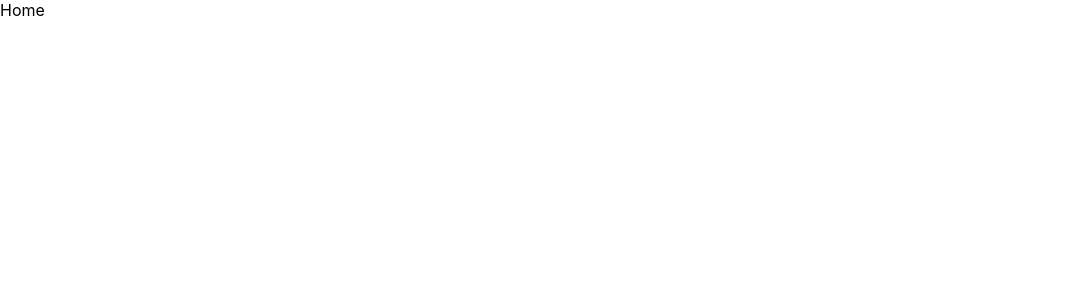
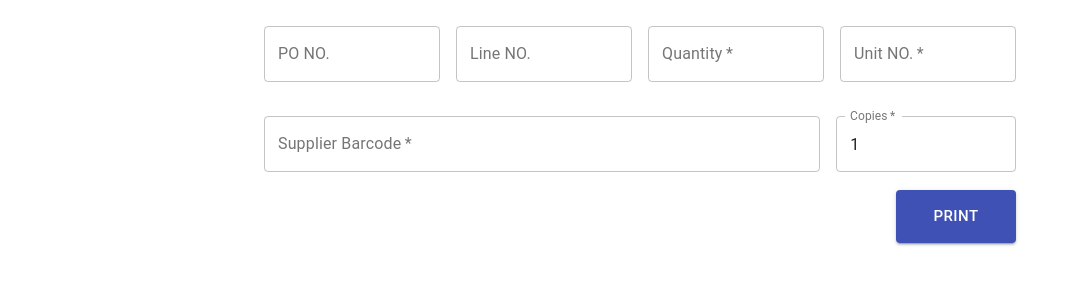
Before and after one commit to badbadgao/raw-label-print, a React (Create React App) app: page / in a window 1280 px wide. Shown: the top 300 px of the page, without its empty margins (0-1079 px from the left). Built offline with nearby package versions, Linux system fonts and the light colour scheme.

Commit message:
add front end

```diff
--- a/package.json
+++ b/package.json
@@ -3,8 +3,10 @@
   "version": "0.1.0",
   "private": true,
   "dependencies": {
+    "@material-ui/core": "^4.5.0",
     "react": "^16.10.2",
     "react-dom": "^16.10.2",
+    "react-router-dom": "^5.1.2",
     "react-scripts": "3.2.0"
   },
   "scripts": {
--- a/src/App.js
+++ b/src/App.js
@@ -1,5 +1,7 @@
 import React from 'react';
 import './App.css';
+import PrintPanel from './PrintPanel';
+
 import {
   BrowserRouter as Router,
   Route,
@@ -8,7 +10,6 @@ import {
 
 const Home = () => (
   <div>
-    Home
   </div>
 );
 
@@ -23,6 +24,7 @@ const User = () => (
 const App = () => {
   return (
     <Router>
+      <PrintPanel />
       <Route path="/" exact component={Home} />
       <Route path="/public/:name" component={Public} />
       <Route path="/login" component={User} />
--- /dev/null
+++ b/src/PrintPanel.js
@@ -0,0 +1,116 @@
+import React from 'react';
+import { useState } from 'react';
+import TextField from '@material-ui/core/TextField';
+import { makeStyles } from '@material-ui/core/styles';
+import Button from '@material-ui/core/Button';
+
+const useStyles = makeStyles(theme => ({
+  firstRowContainer: {
+    display: 'flex',
+    justifyContent: 'space-between',
+    width: '60%',
+    margin: '10px auto',
+  },
+  secondRowContainer: {
+    display: 'flex',
+    justifyContent: 'space-between',
+    width: '60%',
+    margin: '10px auto',
+    alignItems: 'center',
+  },
+  thirdRowContainer: {
+    display: 'flex',
+    width: '60%',
+    margin: '10px auto',
+    alignItems: 'right',
+    justifyContent: 'flex-end',
+
+  },
+  textField: {
+    marginLeft: theme.spacing(1),
+    marginRight: theme.spacing(1),
+  },
+  button: {
+    height: '53px',
+    width: '120px',
+    marginRight: '8px',
+  }
+}));
+
+const PrintPanel = () => {
+  const classes = useStyles();
+  const [poNumber, setPoNumber] = useState('');
+  const [lineNumer, setLineNumber] = useState('');
+  const [quantity, setQuantity] = useState('');
+
+  const handleChange = (event) => {
+    console.log(event.target.value);
+  }
+
+    return (
+      <div>
+      <div class={classes.firstRowContainer}>
+        <TextField
+          id="outlined-required"
+          label="PO NO."
+          className={classes.textField}
+          onChange={(event) => handleChange(event, 'name')}
+          margin="normal"
+          variant="outlined"
+        />
+        <TextField
+          id="outlined-required"
+          label="Line NO."
+          className={classes.textField}
+          margin="normal"
+          variant="outlined"
+        />
+        <TextField
+          required
+          id="outlined-required"
+          label="Quantity"
+          className={classes.textField}
+          margin="normal"
+          variant="outlined"
+        />
+        <TextField
+          required
+          id="outlined-required"
+          label="Unit NO."
+          className={classes.textField}
+          margin="normal"
+          variant="outlined"
+        />
+       </div>
+       <div class={classes.secondRowContainer}>
+        <TextField
+          required
+          fullWidth
+          id="outlined-required"
+          label="Supplier Barcode"
+          className={classes.textField}
+          onChange={(event) => handleChange(event, 'name')}
+          margin="normal"
+          variant="outlined"
+        />
+        <TextField
+          required
+          id="outlined-required"
+          label="Copies"
+          defaultValue={1}
+          className={classes.textField}
+          onChange={(event) => handleChange(event, 'name')}
+          margin="normal"
+          variant="outlined"
+        />
+      </div>
+      <div className={classes.thirdRowContainer}>
+        <Button variant="contained" size="large" color="primary" className={classes.button}>
+          Print
+        </Button>
+      </div>
+    </div>
+  )
+}
+
+export default PrintPanel;
```
Also changed, not shown: 1 other file (tests, documents, lock files or other folders).
